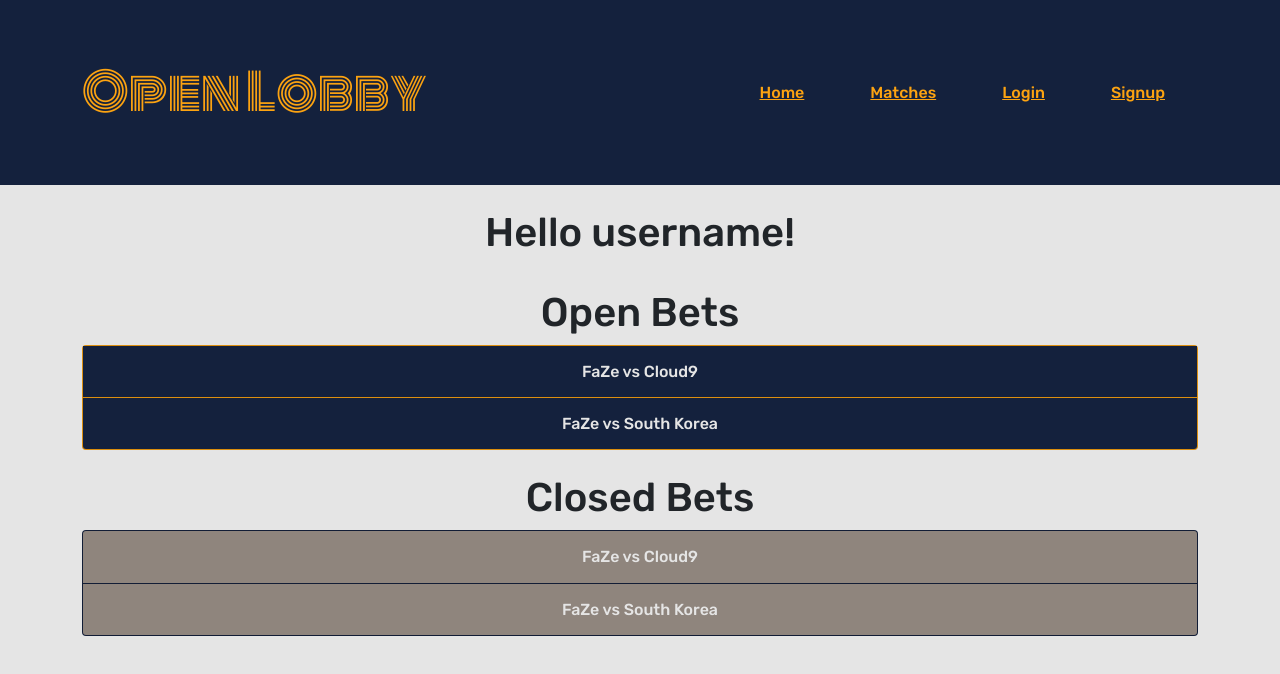
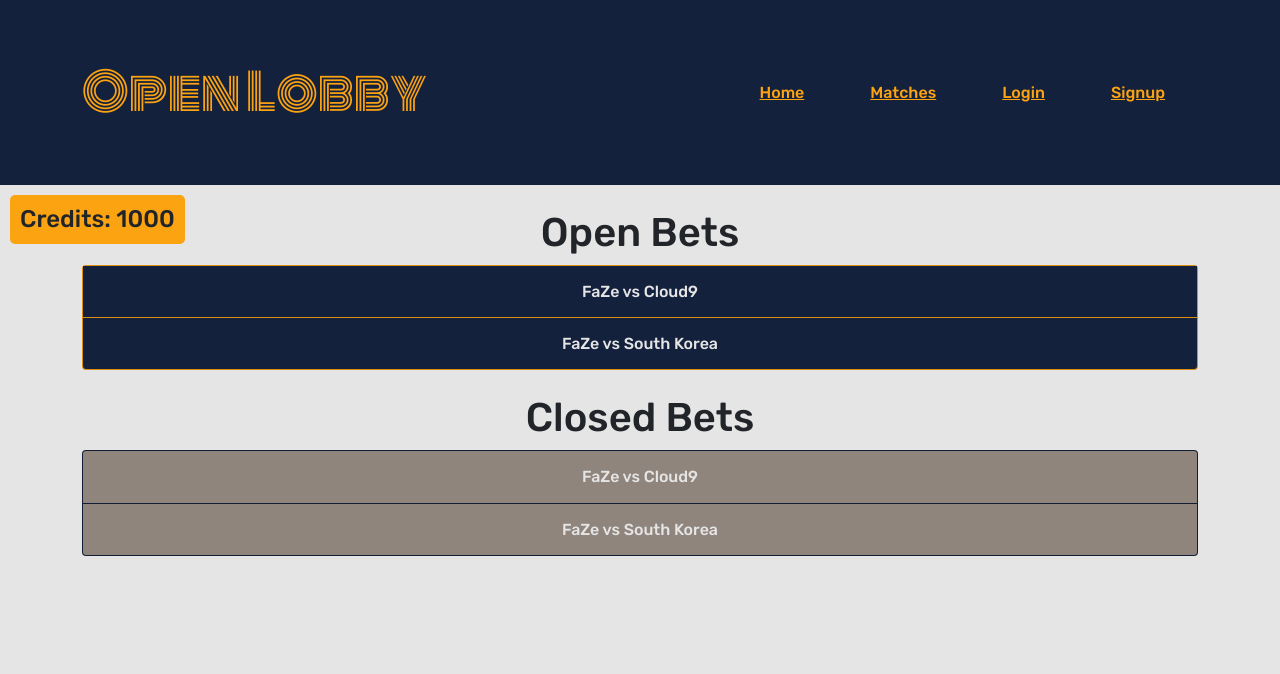
Before and after one commit to mrmrc182/esports-betting, a React (Create React App) app in the folder client/: page /profile in a window 1280 px wide. Shown: the top 674 px of the page. Built offline with nearby package versions, Linux system fonts and the light colour scheme.

Commit message:
created a credit score box

```diff
--- a/client/src/pages/Profile.js
+++ b/client/src/pages/Profile.js
@@ -5,8 +5,9 @@
 export default function Profile() {
   return (
     <div className="center">
-      <br></br>
-      <h1>Hello username!</h1>
+      <div>
+        <h4 className="credit-score">Credits: 1000</h4>
+      </div>
       <br></br>
       <h1>Open Bets</h1>
       <div className="open-cards">
--- a/client/src/styles/Profile.css
+++ b/client/src/styles/Profile.css
@@ -46,3 +46,12 @@
     display: inline-block !important;
     text-align: center !important;
 }
+.credit-score{
+    background-color: var(--orange);
+    float: right;
+    position: absolute;
+    margin-left: 10px;
+    margin-top: 10px;
+    border-radius: 5px;
+    padding: 10px;
+}
```
